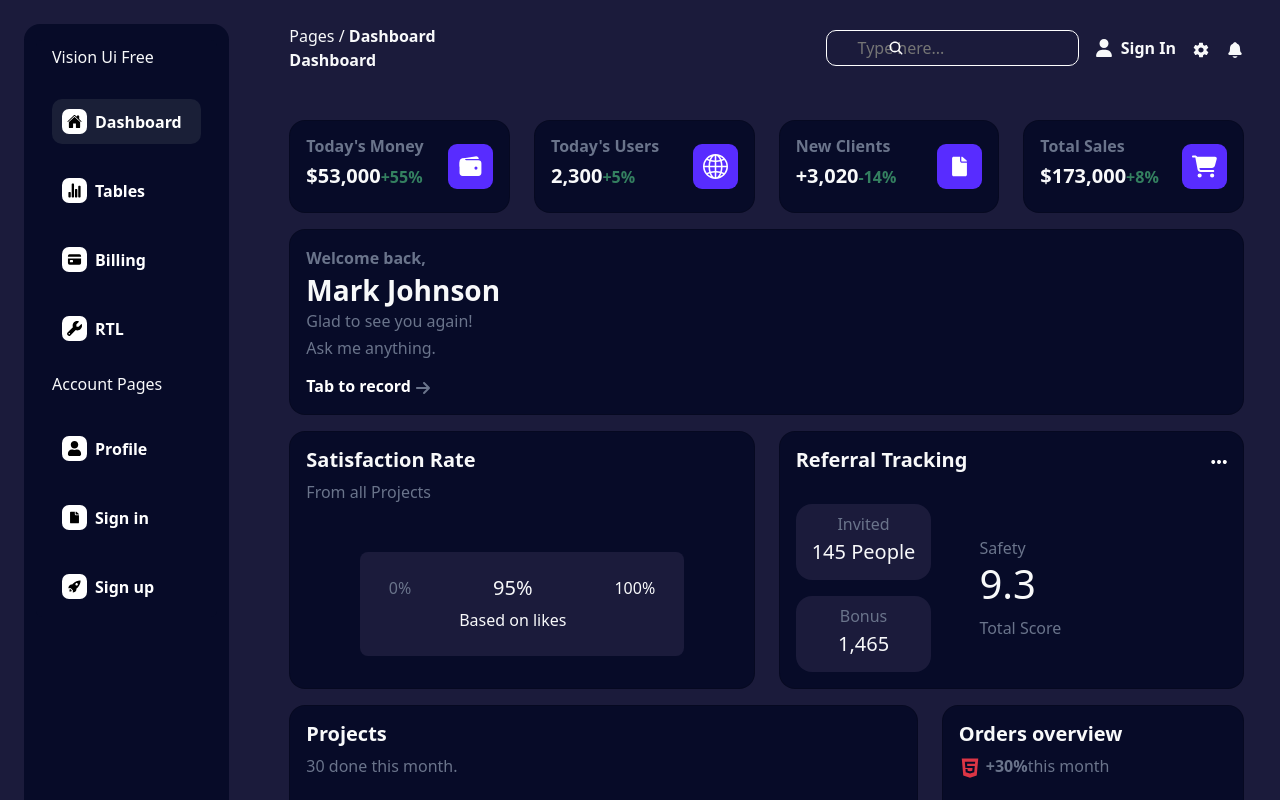
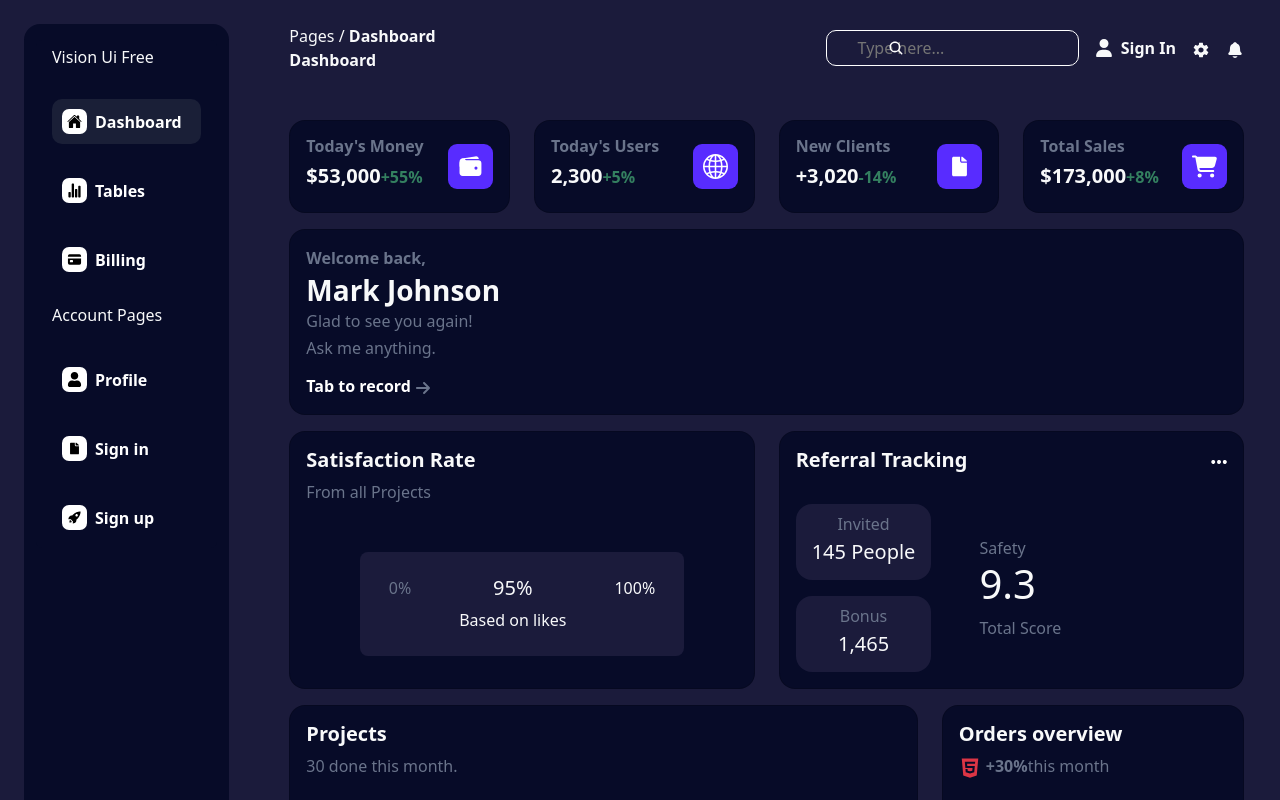
Before and after one commit to Janice1828/dashboard_sample, a React (Create React App) app: page / in a window 1280 px wide. Shown: the top 800 px of the page. Built offline with nearby package versions, Linux system fonts and the light colour scheme.

Commit message:
rtl removed

```diff
--- a/src/App.js
+++ b/src/App.js
@@ -2,7 +2,6 @@ import { BrowserRouter, Routes, Route } from "react-router-dom";
 import Profile from "./pages/Profile";
 import Home from "./Home";
 import Billing from "./pages/Billing";
-import Rtl from "./pages/Rtl";
 import Signup from "./pages/Signup";
 import Singin from "./pages/Signin";
 import Tables from "./pages/Tables";
@@ -13,7 +12,6 @@ function App() {
         <Route path="/" element={<Home />}></Route>
         <Route path="/profile" element={<Profile />}></Route>
         <Route path="/billing" element={<Billing />}></Route>
-        <Route path="/rtl" element={<Rtl />}></Route>
         <Route path="/signup" element={<Signup />}></Route>
         <Route path="/signin" element={<Singin />}></Route>
         <Route path="/tables" element={<Tables />}></Route>
--- a/src/components/Sidebar.js
+++ b/src/components/Sidebar.js
@@ -45,12 +45,6 @@ const Sidebar = () => {
             <span style={style.spanStyle}> Billing</span>
           </NavLink>
         </li>
-        <li className="list-group-item bg-sidebar-color border-0">
-          <NavLink to="/rtl" className="d-flex gap-2 align-items-center">
-            <FaWrench style={style.iconStyle} />{" "}
-            <span style={style.spanStyle}>RTL</span>
-          </NavLink>
-        </li>
         <li className="list-group-item bg-sidebar-color text-light border-0">
           <h6 className="font-italic">Account Pages</h6>
         </li>
--- a/src/pages/Rtl.js
+++ /dev/null
@@ -1,19 +0,0 @@
-import React from "react";
-import Sidebar from "../components/Sidebar";
-const Rtl = () => {
-  return (
-    <div className="body-color ">
-      <div className="row container px-4 py-4">
-        <div
-          style={{ width: "22%" }}
-          className="text-light h-100vh bg-sidebar-color rounded-4"
-        >
-          <Sidebar />
-        </div>
-        <div className="col-9 text-light">Rtl</div>
-      </div>
-    </div>
-  );
-};
-
-export default Rtl;
```
